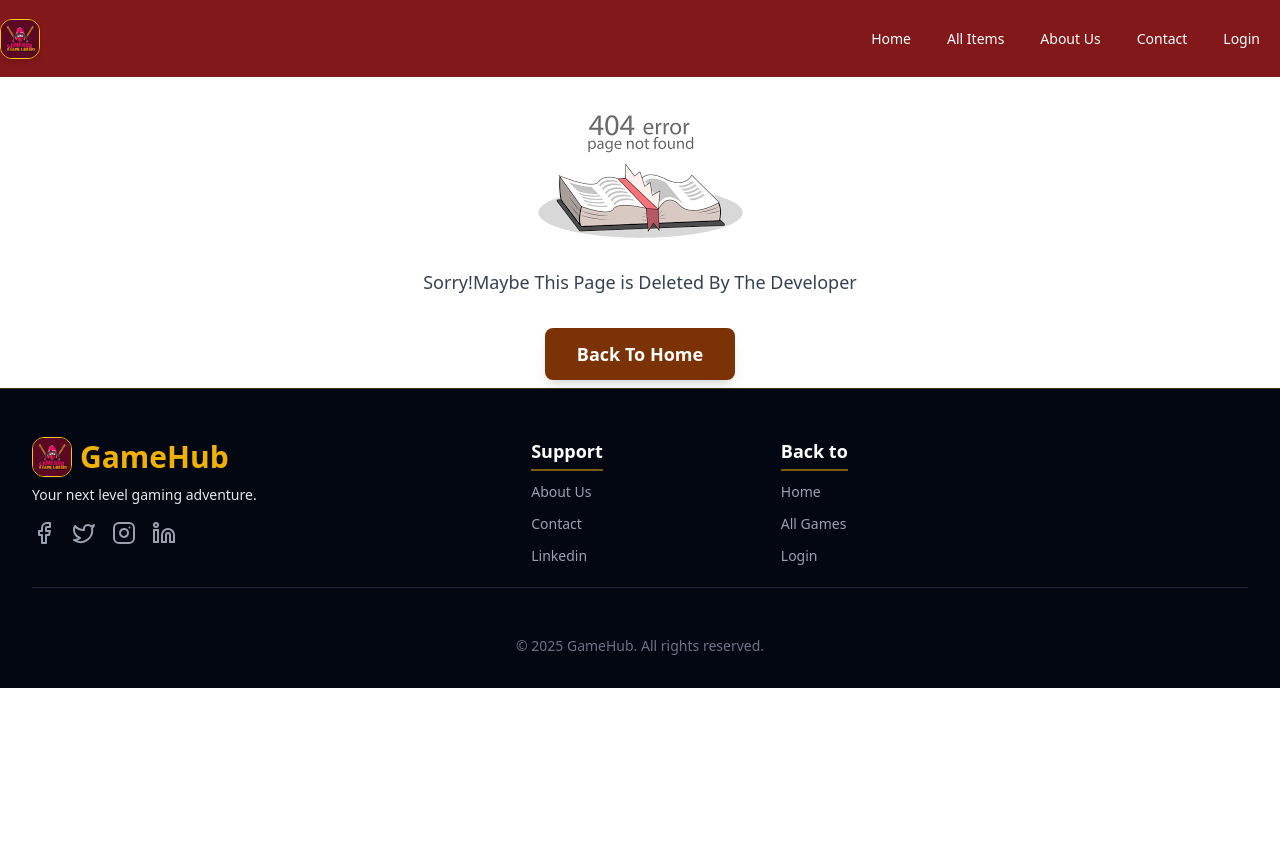
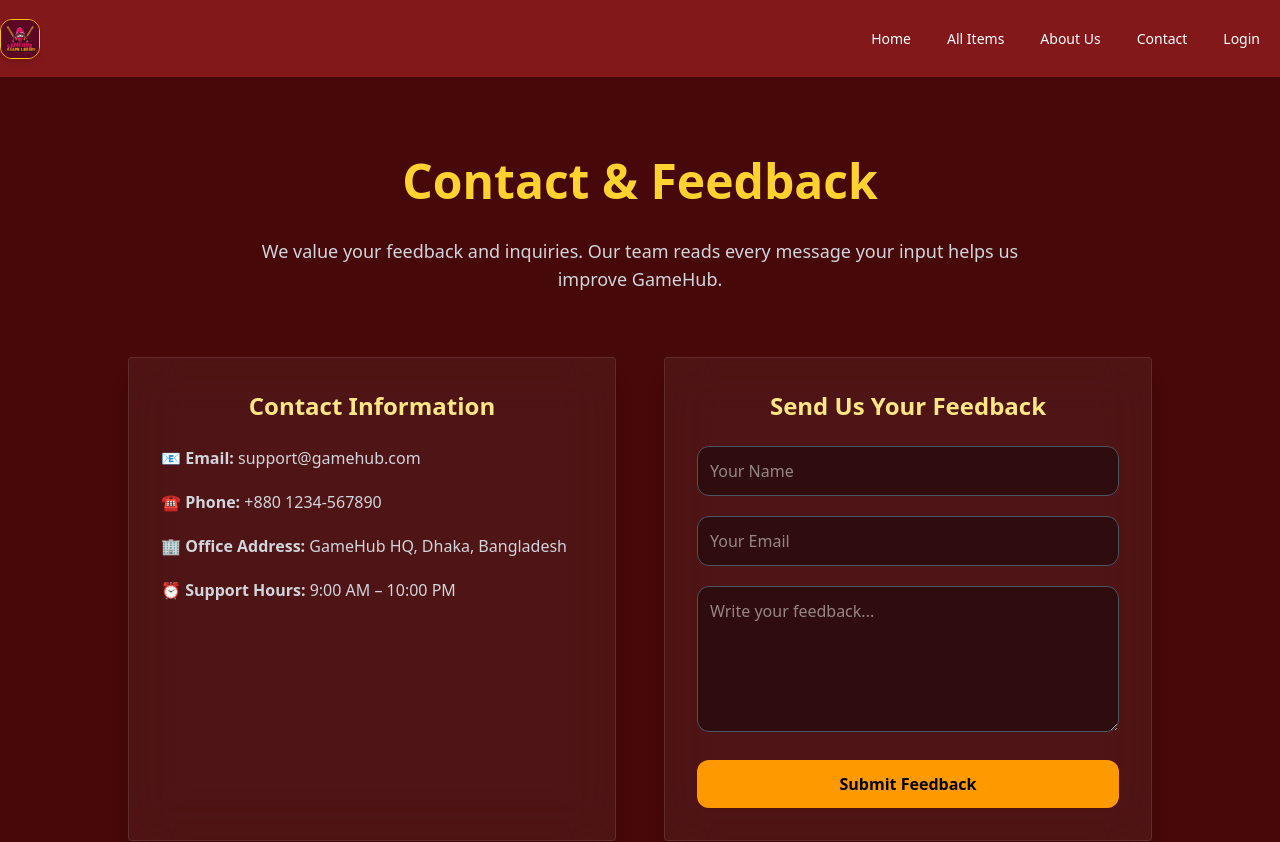
Before and after one commit to TahsinaRashid/GameHub, a React (Vite) app: page /contact in a window 1280 px wide. Shown: the top 842 px of the page. Before the commit the page ends 800 px from the top, so only its background shows below. Built offline with nearby package versions, Linux system fonts and the light colour scheme; no server answers.

Commit message:
contact added

```diff
--- a/package.json
+++ b/package.json
@@ -12,7 +12,7 @@
   "dependencies": {
     "@tailwindcss/vite": "^4.1.16",
     "firebase": "^12.4.0",
-    "framer-motion": "^12.23.24",
+    "framer-motion": "^12.23.25",
     "lucide-react": "^0.555.0",
     "react": "^19.1.1",
     "react-dom": "^19.1.1",
--- a/src/layout/Root.jsx
+++ b/src/layout/Root.jsx
@@ -34,6 +34,9 @@ const Root = () => {
         }else if(pathname==='/allgames'){
             title="All Games"
         }
+        else if(pathname==='/contact'){
+            title="Contact"
+        }
          else {
             title = "404 Not Found";
         }
--- /dev/null
+++ b/src/pages/Contact.jsx
@@ -0,0 +1,173 @@
+import React, { useState } from "react";
+import { motion, AnimatePresence } from "framer-motion";
+
+const Contact = () => {
+  const [showAlert, setShowAlert] = useState(false);
+
+  const handleSubmit = (e) => {
+    e.preventDefault();
+    setShowAlert(true);
+
+    setTimeout(() => setShowAlert(false), 2500);
+  };
+
+  return (
+    <div className="relative min-h-screen bg-red-950 text-white py-20  overflow-hidden">
+
+      {/* Floating Particles */}
+      <div className="absolute inset-0 -z-10 pointer-events-none">
+        {[...Array(25)].map((_, i) => (
+          <div
+            key={i}
+            className="absolute bg-amber-300/20 rounded-full blur-xl"
+            style={{
+              width: Math.random() * 12 + 8 + "px",
+              height: Math.random() * 12 + 8 + "px",
+              top: Math.random() * 100 + "%",
+              left: Math.random() * 100 + "%",
+              animation: `float ${6 + Math.random() * 5}s infinite linear`,
+            }}
+          ></div>
+        ))}
+      </div>
+
+      {/* TOP CENTER TOAST */}
+      <AnimatePresence>
+        {showAlert && (
+          <motion.div
+            initial={{ opacity: 0, y: -40 }}
+            animate={{ opacity: 1, y: 0 }}
+            exit={{ opacity: 0, y: -40 }}
+            transition={{ duration: 0.35 }}
+            className="fixed top-5 left-1/2 transform -translate-x-1/2
+                       bg-amber-900 text-white px-6 py-3 rounded shadow-xl
+                       text-lg font-medium z-[9999]"
+          >
+            Thanks for your feedback .
+          </motion.div>
+        )}
+      </AnimatePresence>
+
+      <div className="max-w-5xl mx-auto text-center">
+
+        {/* Title */}
+        <motion.h1
+          initial={{ opacity: 0, y: -40 }}
+          animate={{ opacity: 1, y: 0 }}
+          transition={{ duration: 0.6 }}
+          className="text-5xl font-extrabold text-amber-300 mb-8"
+        >
+          Contact & Feedback
+        </motion.h1>
+
+        {/* Subtitle */}
+        <motion.p
+          initial={{ opacity: 0 }}
+          animate={{ opacity: 1 }}
+          transition={{ delay: 0.3, duration: 0.6 }}
+          className="text-gray-300 max-w-3xl mx-auto text-lg mb-16"
+        >
+          We value your feedback and inquiries.
+          Our team reads every message your input helps us improve GameHub.
+        </motion.p>
+
+        <div className="grid md:grid-cols-2 gap-12">
+
+          {/* CONTACT CARD */}
+          <motion.div
+            initial={{ opacity: 0, x: -60 }}
+            animate={{ opacity: 1, x: 0 }}
+            transition={{ duration: 0.7 }}
+            className="bg-white/5 backdrop-blur-xl border border-white/10
+                       p-8 rounded shadow-xl hover:bg-white/10 transition"
+          >
+            <h2 className="text-2xl font-bold text-amber-200 mb-6">
+              Contact Information
+            </h2>
+
+            <div className="space-y-5 text-gray-300 text-left">
+              <p>
+                📧 <span className="font-semibold">Email:</span> support@gamehub.com
+              </p>
+              <p>
+                ☎ <span className="font-semibold">Phone:</span> +880 1234-567890
+              </p>
+              <p>
+                🏢 <span className="font-semibold">Office Address: </span>
+                GameHub HQ, Dhaka, Bangladesh
+              </p>
+              <p>
+                ⏰ <span className="font-semibold">Support Hours: </span>
+                  9:00 AM – 10:00 PM
+              </p>
+            </div>
+          </motion.div>
+
+          {/* FEEDBACK FORM */}
+          <motion.form
+            onSubmit={handleSubmit}
+            initial={{ opacity: 0, x: 60 }}
+            animate={{ opacity: 1, x: 0 }}
+            transition={{ duration: 0.7 }}
+            className="bg-white/5 backdrop-blur-xl border border-white/10
+                       p-8 rounded shadow-xl hover:bg-white/10 transition"
+          >
+            <h2 className="text-2xl font-bold text-amber-200 mb-6">
+              Send Us Your Feedback
+            </h2>
+
+            <div className="flex flex-col space-y-5">
+              <input
+                required
+                type="text"
+                placeholder="Your Name"
+                className="p-3 rounded-xl bg-black/40 border border-gray-600
+                           focus:border-amber-300 outline-none"
+              />
+
+              <input
+                required
+                type="email"
+                placeholder="Your Email"
+                className="p-3 rounded-xl bg-black/40 border border-gray-600
+                           focus:border-amber-300 outline-none"
+              />
+
+              <textarea
+                required
+                rows="5"
+                placeholder="Write your feedback..."
+                className="p-3 rounded-xl bg-black/40 border border-gray-600
+                           focus:border-amber-300 outline-none"
+              ></textarea>
+
+              <motion.button
+                whileHover={{ scale: 1.03 }}
+                whileTap={{ scale: 0.97 }}
+                type="submit"
+                className="mt-2 bg-amber-500 text-black font-semibold py-3
+                           rounded-xl hover:bg-amber-300 transition"
+              >
+                Submit Feedback
+              </motion.button>
+            </div>
+          </motion.form>
+
+        </div>
+      </div>
+
+      {/* Float animation */}
+      <style>
+        {`
+          @keyframes float {
+            0% { transform: translateY(0px); opacity: 0.7; }
+            50% { transform: translateY(-20px); opacity: 1; }
+            100% { transform: translateY(0px); opacity: 0.7; }
+          }
+        `}
+      </style>
+    </div>
+  );
+};
+
+export default Contact;
```
Also changed, not shown: src/main.jsx (+5 -4 lines), 1 other file (tests, documents, lock files or other folders).
